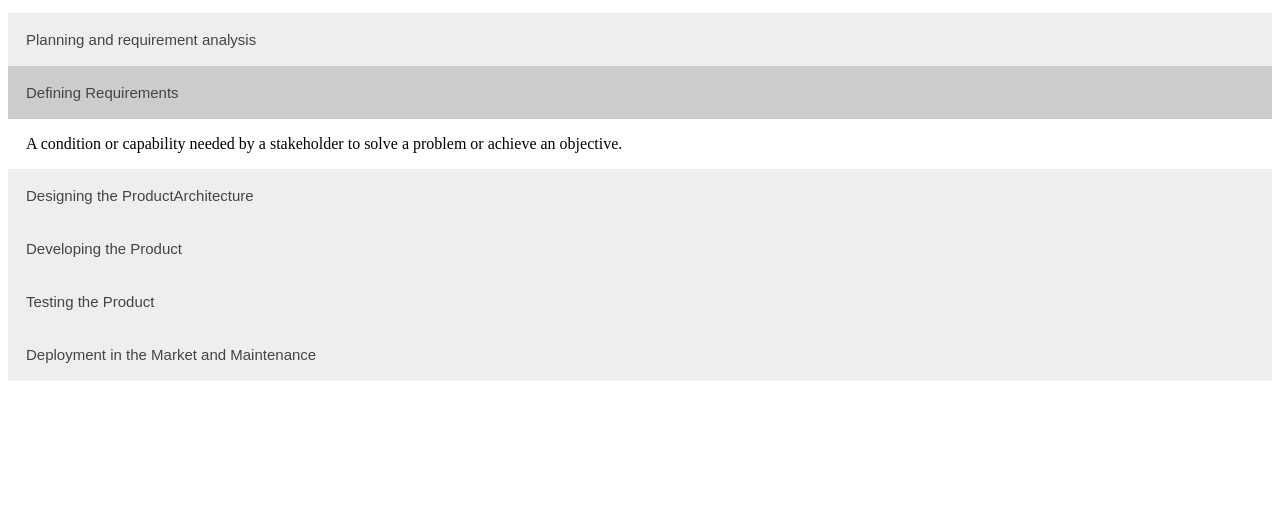
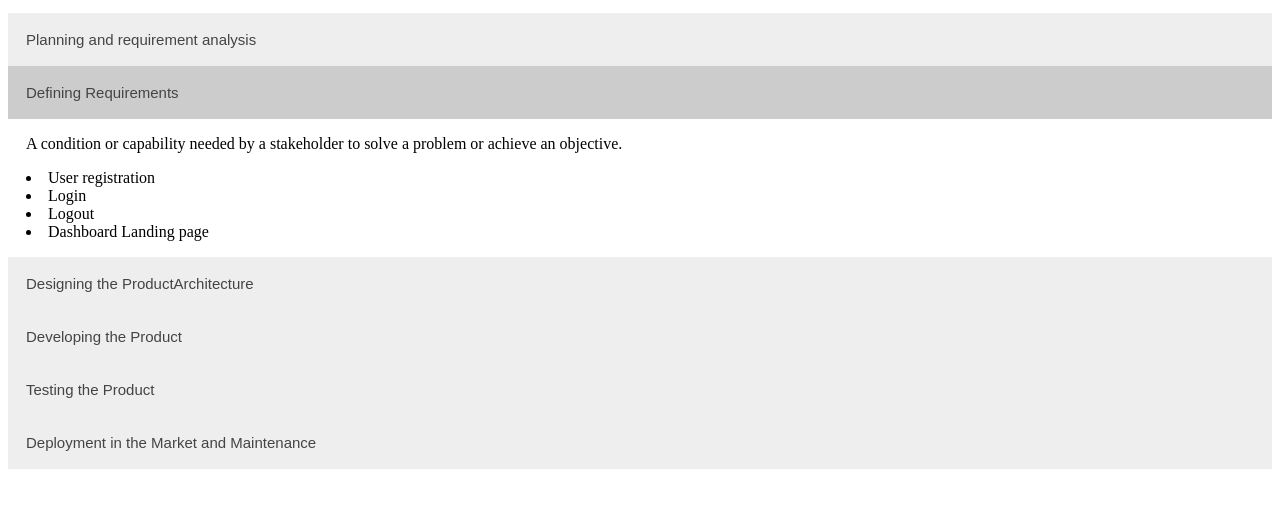
Before and after one commit to MaxTsobirev/SDLC-page, a plain HTML site: page index.html in a window 1280 px wide. Both pictures are taken after a click on the button "Defining Requirements". Shown: the part 87-594 px from the top of the page. Drawn offline with Linux system fonts and the light colour scheme.

Commit message:
Update index.html

```diff
--- a/index.html
+++ b/index.html
@@ -39,7 +39,12 @@
 
 <button class="accordion">Defining Requirements</button>
 <div class="panel">
-  <p>A condition or capability needed by a stakeholder to solve a problem or achieve an objective.</p>
+  <p>A condition or capability needed by a stakeholder to solve a problem or achieve an objective.
+    <li>User registration</li>
+    <li>Login</li>
+    <li>Logout</li>
+    <li>Dashboard Landing page</li>
+  </p>
 </div>
 
 <button class="accordion">Designing the ProductArchitecture</button>
```
